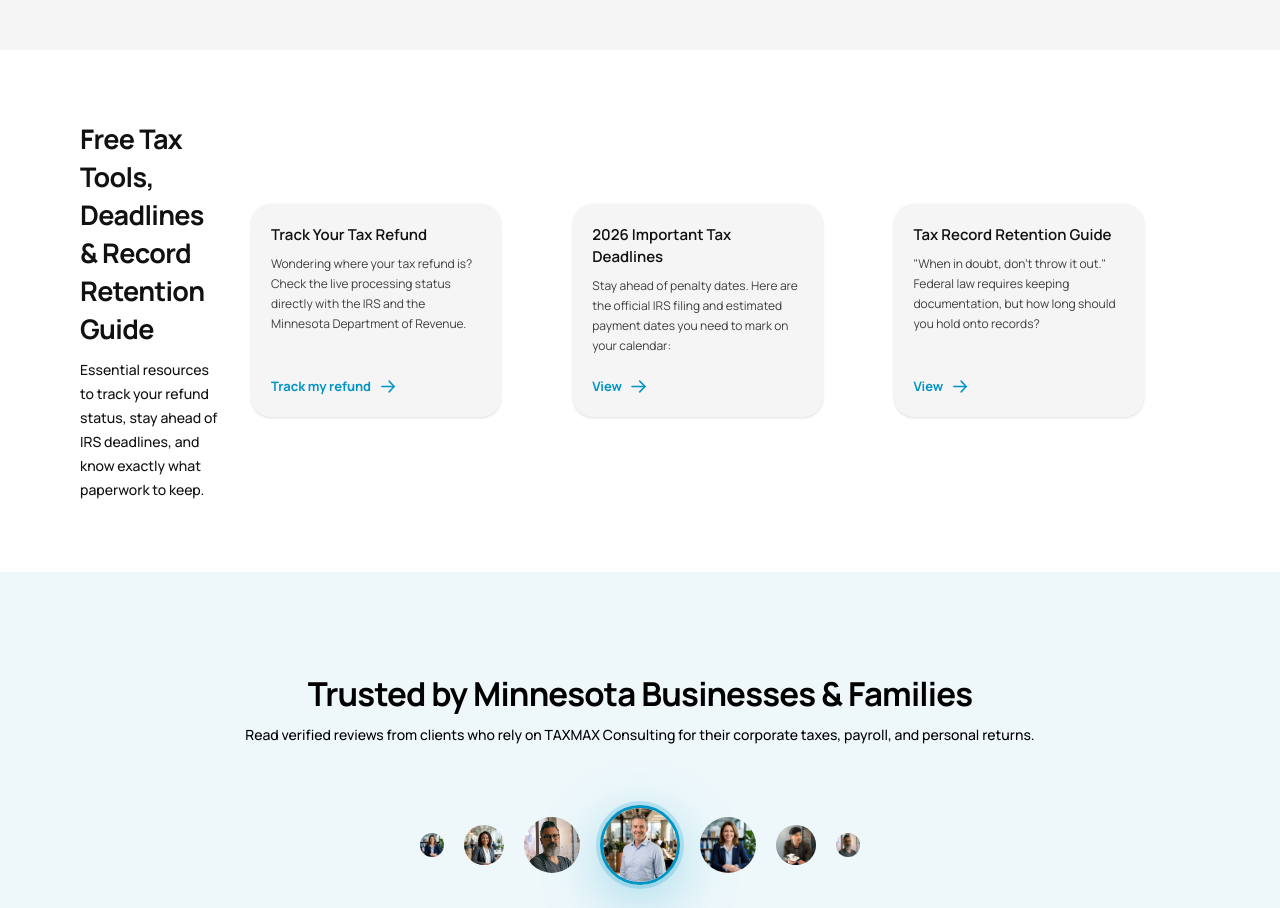
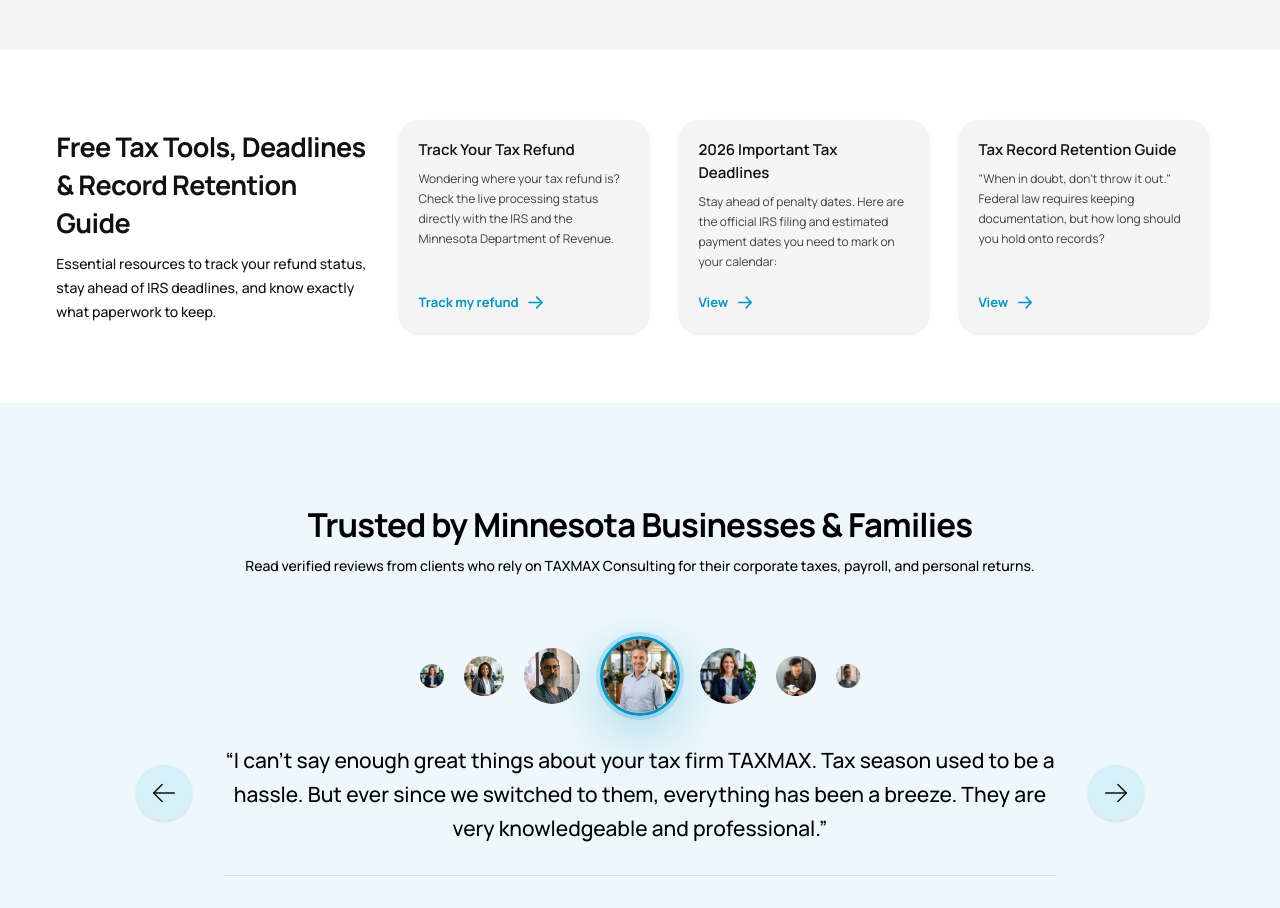
Before and after one commit to App-Stop/taxmax, a React (Vite) app: page / in a window 1280 px wide. Shown: the part 5080-5988 px from the top of the page. Built offline with nearby package versions, Linux system fonts and the light colour scheme.

Commit message:
adjusted

```diff
--- a/src/components/FreeTools.jsx
+++ b/src/components/FreeTools.jsx
@@ -27,7 +27,7 @@
 export default function FreeTools() {
   return (
     <section className="w-full bg-white py-16 sm:py-20 xl:py-[70px] 2xl:py-[80px]" data-node-id="1:1701">
-      <div className="max-w-[1920px] mx-auto px-6 sm:px-10 lg:px-12 xl:px-[80px] 2xl:px-40">
+      <div className="max-w-[1920px] mx-auto px-6 sm:px-10 lg:px-10 xl:px-15 2xl:px-40">
         <div className="flex flex-col xl:flex-row gap-8 xl:gap-8 2xl:gap-10 3xl:gap-[70px] items-start xl:items-center">
 
           {/* Left Title and Subtitle (Node 1:1702) */}
@@ -41,7 +41,7 @@
           </div>
 
           {/* Right Cards Row (Node 1:1705) */}
-          <div className="grid grid-cols-1 md:grid-cols-3 gap-4 xl:gap-4 2xl:gap-4 3xl:gap-[20px] w-full xl:w-253 shrink-0" data-node-id="1:1705">
+          <div className="grid grid-cols-1 md:grid-cols-3 gap-4 xl:gap-4 2xl:gap-4 3xl:gap-[20px] w-full lg:w-220 2xl:w-253 shrink-0" data-node-id="1:1705">
             {tools.map((tool) => (
               <div
                 key={tool.title}
```
